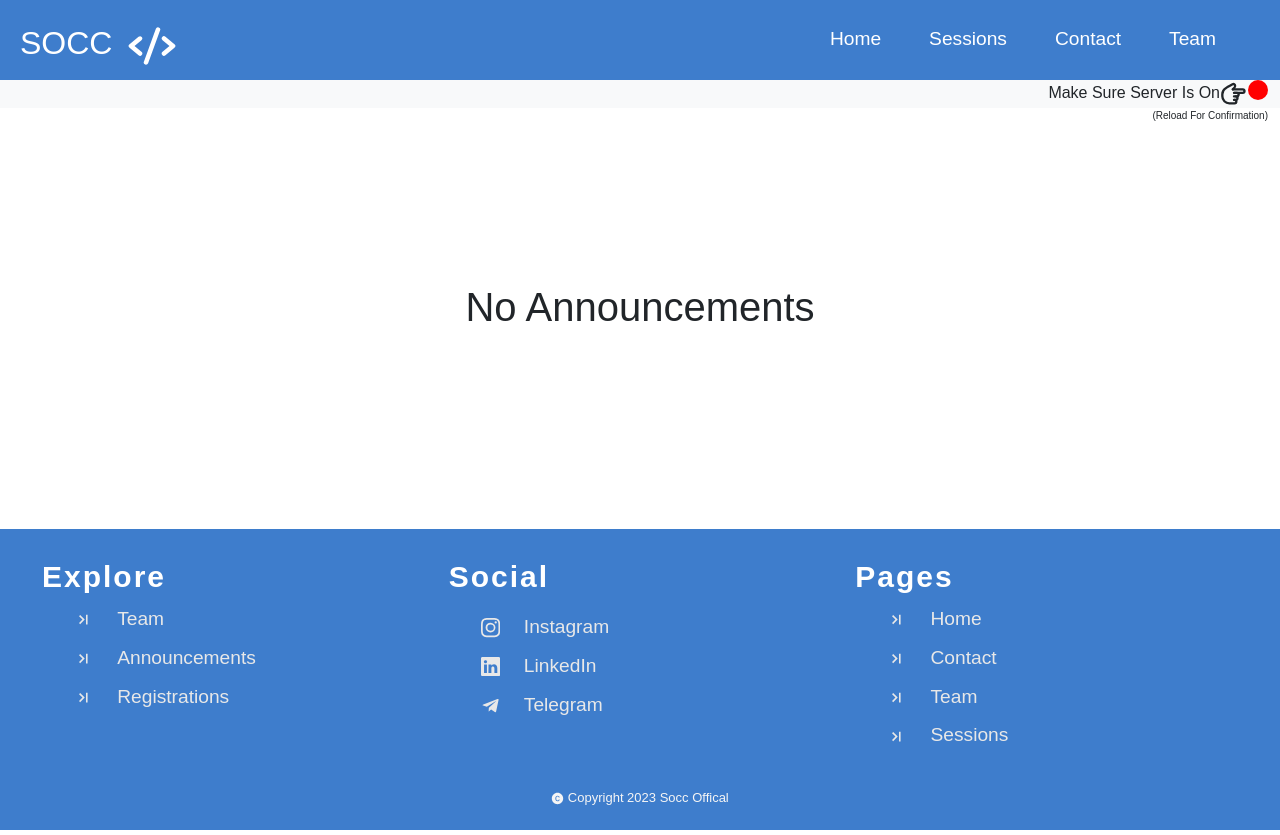
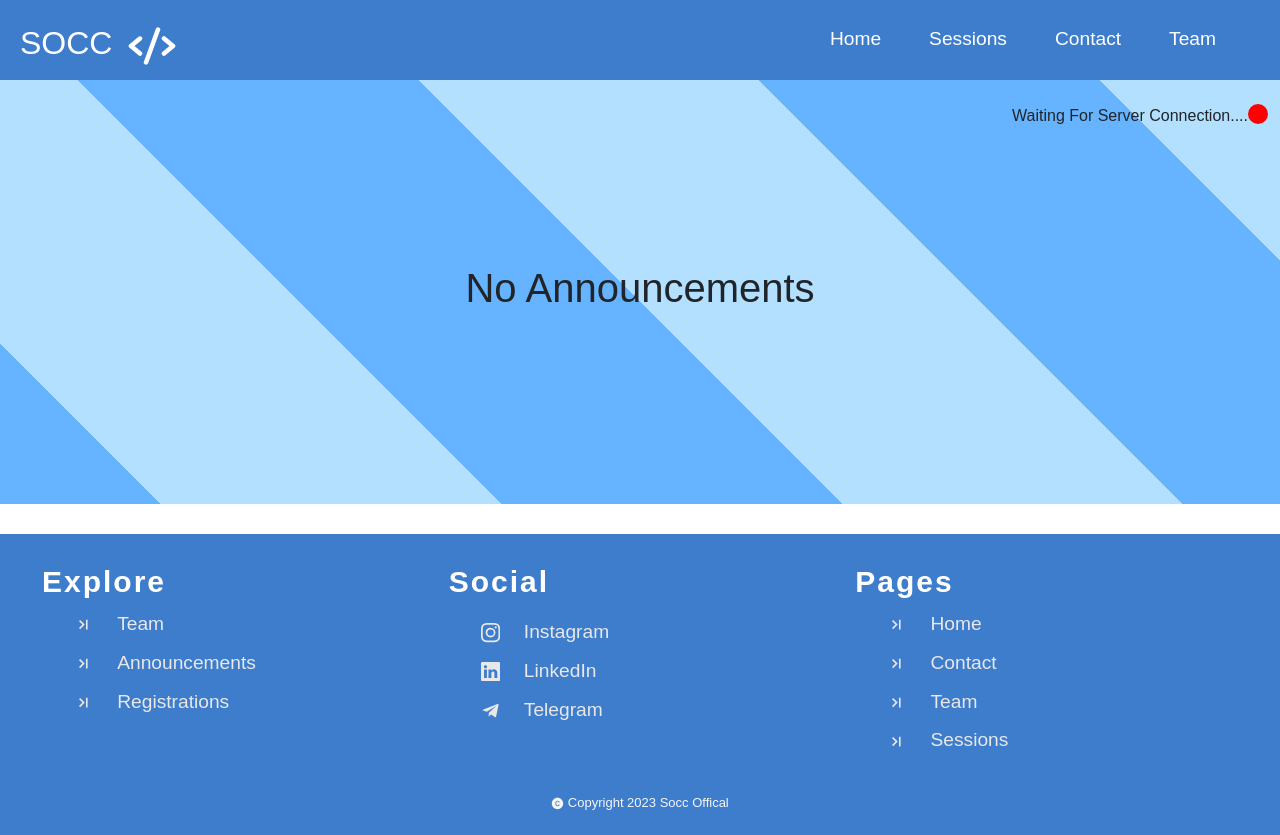
Before and after one commit to karthikch33/SoccFrontend, a React (Create React App) app: page /announcements in a window 1280 px wide. Built offline with nearby package versions, Linux system fonts and the light colour scheme; no server answers.

Commit message:
Complted Animations

```diff
--- a/package.json
+++ b/package.json
@@ -30,6 +30,7 @@
     "react-scripts": "5.0.1",
     "react-three-fiber": "^6.0.13",
     "react-toastify": "^9.1.3",
+    "styled-components": "^6.1.6",
     "swiper": "^11.0.5",
     "three": "^0.159.0",
     "tostify": "^0.0.1",
--- a/src/App.css
+++ b/src/App.css
@@ -576,3 +576,78 @@ a{
 .bulb.off {
   background-color: red;
 }
+
+
+/* Background Css */
+.jumbo {
+  --waves: repeating-linear-gradient(
+    45deg,
+    #b3e0ff,
+    #b3e0ff 10%,
+    #66b3ff 10%,
+    #66b3ff 20%
+  );
+  background-image: var(--waves);
+  background-size: 200% 200%;
+  animation: wavesAnimation 2s linear infinite alternate;
+}
+
+@keyframes wavesAnimation {
+  0% {
+    background-position: 0 0;
+  }
+  100% {
+    background-position: 100% 100%;
+  }
+}
+
+
+
+.jumbo::after {
+  content: "";
+  position: absolute;
+  z-index: -990;
+  inset: 0;
+  background-image: var(--stripes), var(--rainbow);
+  background-size: 200%, 100%;
+  animation: jumbo 60s linear infinite;
+  background-attachment: fixed;
+  mix-blend-mode: difference;
+}
+
+.dark .jumbo {
+  background-image: var(--stripesDark), var(--rainbow);
+  filter: blur(10px) opacity(50%) saturate(200%);
+}
+.dark .jumbo::after {
+  background-image: var(--stripesDark), var(--rainbow);
+}
+
+@keyframes jumbo {
+  from {
+      background-position: 50% 50%, 50% 50%;
+  }
+  to {
+      background-position: 350% 50%, 350% 50%;
+  }
+}
+
+/* Background Css Ends */
+
+/* Banner Img  */
+@keyframes floatAnimation {
+  0% {
+    transform: translateY(0);
+  }
+  50% {
+    transform: translateY(-20px); /* Adjust this value for desired float height */
+  }
+  100% {
+    transform: translateY(0);
+  }
+}
+
+.floating-image img {
+  animation: floatAnimation 3s ease-in-out infinite;
+}
+/* Banner Img  Ends */
--- a/src/components/Header.js
+++ b/src/components/Header.js
@@ -1,12 +1,10 @@
 import React from 'react'
 import NavBar from './Navbar/Navbar'
-import Bulb from './pages/Bulb'
 
 const Header = () => {
   return (
     <>
     <NavBar/>
-    <Bulb/>
     </>
   )
 }
--- a/src/components/Layout.js
+++ b/src/components/Layout.js
@@ -8,14 +8,22 @@ import { Helmet } from 'react-helmet-async';
 import { Watermark } from 'antd';
 import AOS from 'aos';
 import 'aos/dist/aos.css';
+import Bulb from './pages/Bulb';
 const Layout = () => {
   // document.addEventListener('contextmenu', event => event.preventDefault());
   useEffect(()=>{
       AOS.init()
   })
+  useEffect(() => {
+    const jumboAnimation = document.querySelector('.jumbo');
+
+    if (jumboAnimation) {
+      jumboAnimation.style.animation = 'jumbo 60s linear infinite';
+    }
+  }, []);
   return (
 
-    <div>
+    <div >
         <Header/>
         <ToastContainer
             position='top-right'
@@ -29,9 +37,17 @@ const Layout = () => {
             pauseOnHover
             theme='light'
           />
-          <Watermark content="">
-        <Outlet />
-        </Watermark>
+           <Watermark content="">
+      <div className='dark jumbo relative flex flex-col h-[100vh] items-center justify-center bg-white dark:bg-transparent transition-bg'>
+        <div className="absolute inset-0 overflow-hidden">
+          <div className="jumbo absolute -inset-[10px] opacity-50"></div>
+        </div>
+        <div className="mt-4">
+        <Bulb/>
+            <Outlet/>
+        </div>
+      </div>
+    </Watermark>
         <Footer/>
  </div>
   )
--- a/src/components/pages/Banner.js
+++ b/src/components/pages/Banner.js
@@ -2,15 +2,15 @@ import React from 'react'
 const Banner = () => {
   return (
     <>
-     <section className="hero-banner bg-light py-5">
+     <section className="hero-banner py-5">
                 <div className="container">
                     <div className="row row align-items-center">
-                        <div className="col-lg-5 offset-lg-1 order-lg-1">
+                        <div className="col-lg-5 offset-lg-1 order-lg-1 floating-image">
                             <img src="https://www.markuptag.com/images/web-development-vector.png" className="img-fluid" alt="Web Development" />
                         </div>
                         <div className="col-lg-6">
                             <h1 className="mt-3">School Of Competitive Coding</h1>
-                            <p className="lead text-secondary my-5">
+                            <p className="lead text-dark my-5" style={{fontFamily:"cursive"}}>
                             The School of Competitive Coding Club is committed to providing comprehensive training in coding, building strong problem-solving abilities, and fostering analytical and critical thinking. Unleashing one's coding potential and enabling coding enthusiasts for success in the rapidly evolving digital world is our club's credo</p>
                         </div>
                     </div>
--- a/src/components/pages/Bulb.js
+++ b/src/components/pages/Bulb.js
@@ -1,7 +1,7 @@
 import React, { useEffect } from 'react';
 import { useDispatch, useSelector } from 'react-redux';
-import { TbHandFinger } from "react-icons/tb";
 import { serverOnOrOff } from '../features/server/serverSlice';
+import LoadingDots from './LoadingDots';
 
 const Bulb = () => {
   const dispatch =useDispatch()
@@ -19,18 +19,21 @@ const Bulb = () => {
   const {serverCondition} = useSelector(state=>state.server)
 
 
+
   return (
     <>
     <div className="container-xxl text-center">
         <div className="row">
-            <div className="col-12 d-flex justify-content-end " style={{background:"#f8f9fa"}}>
-                <label htmlFor="">Make Sure Server Is On<TbHandFinger className='fs-3' style={{rotate:"90deg"}}/></label>
+            <div className="col-12 d-flex justify-content-end ">
+                {serverCondition?.status === 201?<label htmlFor="">Server Is On</label>:<label htmlFor="">Waiting For Server Connection
+                <LoadingDots/>
+                </label>}
                 {serverCondition?.status === 201?<div className={`bulb on`} ></div>:<div className={`bulb off`} ></div>}
              </div>
         </div>
              <div className="row">
                 <div className="col-12 d-flex justify-content-end">
-             <label htmlFor="" className='' style={{fontSize:"10px"}}>(Reload For Confirmation)</label>
+             <label htmlFor="" className='' style={{fontSize:"10px"}}></label>
                 </div>
             </div>
     </div>
--- a/src/components/pages/Contact.js
+++ b/src/components/pages/Contact.js
@@ -42,7 +42,7 @@ const ContactPage = () => {
       <div className="row justify-content-center">
         <div className="col-md-8">
           <h2 className="text-center mb-4">Contact Us</h2>
-          <form className="p-4 border rounded" onSubmit={formik.handleSubmit}>
+          <form className="p-4 border rounded bg-white" onSubmit={formik.handleSubmit}>
             <div className="form-group">
               <CustomtInput name="collegeId" type="text" value={formik.values.collegeId} placeholder="Your Id" onChange={formik.handleChange('collegeId')} />
               <div className="error">
--- a/src/components/pages/FeedBack.js
+++ b/src/components/pages/FeedBack.js
@@ -74,7 +74,7 @@ const FeedBack = () => {
         <CustomAlert/>
         <div className="row">
             <div className="col-12">
-            <form action="" className='my-4 submit-form' onSubmit={formik.handleSubmit}>
+            <form action="" className='my-4 submit-form bg-white' onSubmit={formik.handleSubmit}>
     <h2 className='mb-4'>{`${Session?.sessiontitle} FeedBack `}</h2>
 
     <div className='star'>
--- a/src/components/pages/Home.js
+++ b/src/components/pages/Home.js
@@ -24,7 +24,7 @@ const Home = () => {
             </div>
           </div>
 
-          <div className="row" style={{background:"#f8f9f7"}}>
+          <div className="row" >
             <div className="col-12">
               <h3 className='text-center fs-1 fw-bolder my-5'>Popular Languages</h3>
               <div className='d-flex flex-wrap justify-content-center'>
@@ -39,14 +39,14 @@ const Home = () => {
             </div>
         </div>
 
-        <div className="row"style={{background:"#f8f9f7"}}>
+        <div className="row">
           <div className="col-12">
             <h3 className='text-center fs-1 fw-bolder my-5'>Coding Platforms </h3>
               <Platforms/>
           </div>
         </div>
 
-        <div className="row" style={{background:"#f8f9f7"}}>
+        <div className="row" >
             <div className="col-12">
               <h3 className='text-center fs-1 fw-bolder my-5'>Events</h3>
                     <SwiperContainer/>
--- a/src/components/pages/Loading.js
+++ b/src/components/pages/Loading.js
@@ -88,7 +88,7 @@ const LoadingText = styled.h2`
   }
 `;
 
-const YourComponent = () => {
+const Loading = () => {
   return (
     <>
       <Background />
@@ -107,4 +107,4 @@ const YourComponent = () => {
   );
 };
 
-export default YourComponent;
+export default Loading;
--- /dev/null
+++ b/src/components/pages/LoadingDots.js
@@ -0,0 +1,27 @@
+import React, { useEffect, useState } from 'react';
+
+const LoadingDots = () => {
+  const [dots, setDots] = useState('');
+
+  useEffect(() => {
+    const addDot = (index) => {
+      setDots((prevDots) => prevDots + '.');
+      setTimeout(() => {
+        if (index < 3) {
+          addDot(index + 1);
+        }
+        if(index === 3)
+        {
+            setDots('.')
+            addDot(1)
+        }
+      }, 1000); // Wait for 1000 milliseconds (1 second) before adding the next dot
+    };
+
+    addDot(1);
+  }, []); // Empty dependency array means this effect runs once after the initial render
+
+  return <div className='d-inline'>{dots}</div>;
+};
+
+export default LoadingDots;
--- a/src/components/pages/SessionRegistraion.js
+++ b/src/components/pages/SessionRegistraion.js
@@ -92,7 +92,7 @@ const SessionRegistraion = () => {
         <div className="row">
             <div className="col-12">
                 {
-             <form action="" className='my-4 submit-form' onSubmit={formik.handleSubmit}>
+             <form action="" className='my-4 submit-form bg-white' onSubmit={formik.handleSubmit}>
                         <h4>{`${Session?.sessiontitle} Registrations `}</h4>
                         <CustomtInput type="text" placeholder="Enter Your Id" name='registerid' onChange={formik.handleChange('registerid')} value={formik.values.registerid}/>
 
```
Also changed, not shown: 1 other file (tests, documents, lock files or other folders).
